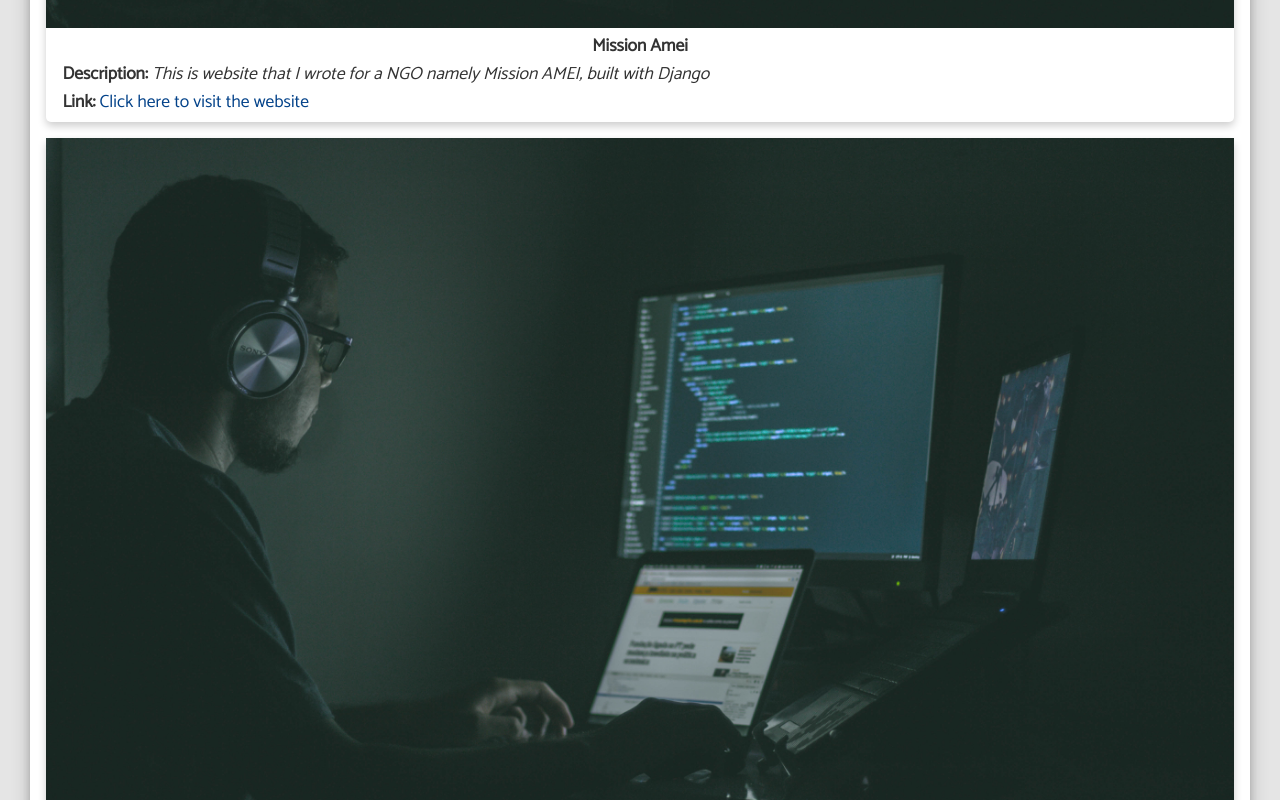
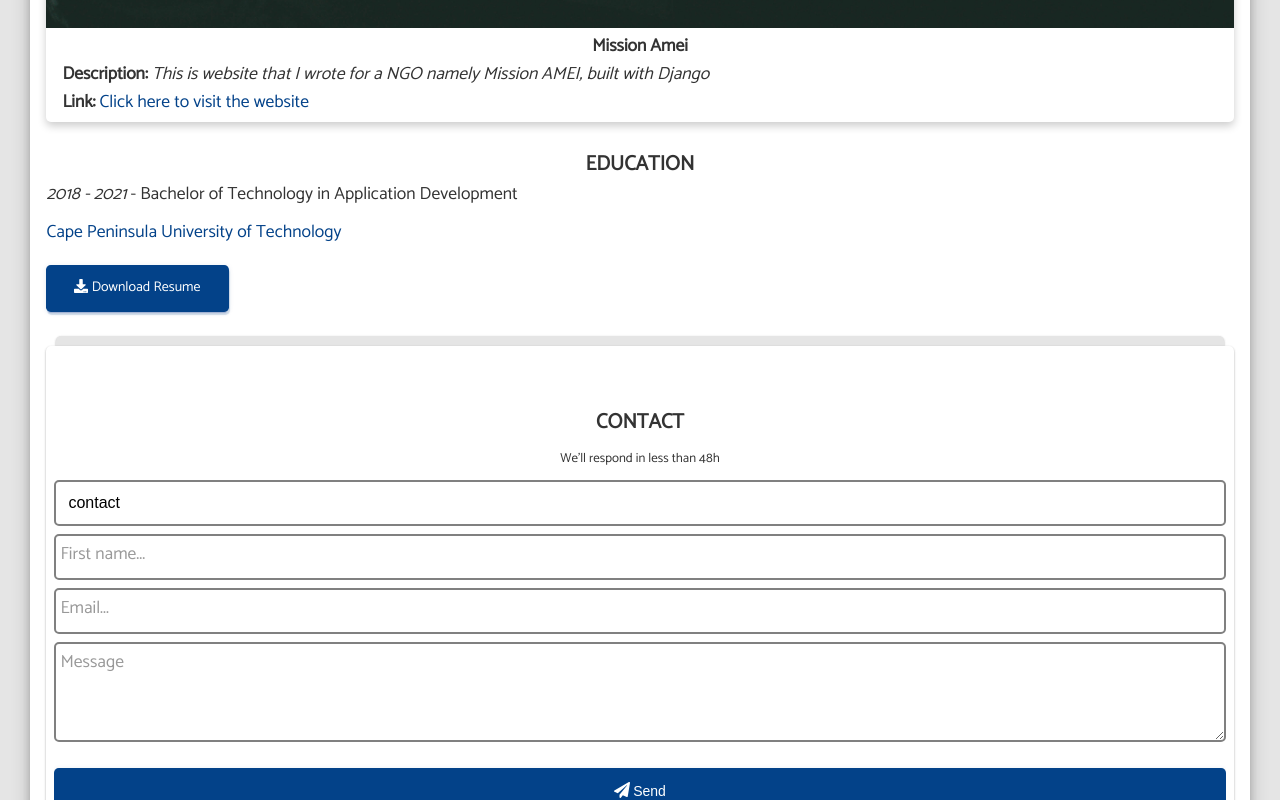
Before and after one commit to ChrisClaude/lulendo-claude-portfolio, a React (Create React App) app: page / in a window 1280 px wide. Shown: the part 3080-3880 px from the top of the page. Built offline with nearby package versions, Linux system fonts and the light colour scheme.

Commit message:
UI improved

```diff
--- a/src/components/Content.js
+++ b/src/components/Content.js
@@ -8,9 +8,9 @@ class Content extends Component {
 
     state = {
         langClass: [{label: "skills-lang text-center selected", project: ""},
-            {label: "skills-lang text-center", project: "hidden"},
-            {label: "skills-lang text-center", project: "hidden"},
-            {label: "skills-lang text-center", project: "hidden"}]
+            {label: "skills-lang text-center", project: "hide"},
+            {label: "skills-lang text-center", project: "hide"},
+            {label: "skills-lang text-center", project: "hide"}]
     };
 
     handleLanguageClick = (e) => {
@@ -42,7 +42,7 @@ class Content extends Component {
                 continue;
             }
             langClass[i].label = "skills-lang text-center";
-            langClass[i].project = "hidden";
+            langClass[i].project = "hide";
         }
         this.setState(langClass);
     }
@@ -183,7 +183,7 @@ class Content extends Component {
                         <h3 className="text-center" id="contact">CONTACT</h3>
                         <p className="text-center">We'll respond in less than 48h</p>
                         <form className="go-bottom" name="contact" method="POST" data-netlify-recaptcha="true" data-netlify="true">
-                            <input type="hidden" name="form-name" value="contact" />
+                            <input type="hide" name="form-name" value="contact" />
                             <div>
                                 <input type="text" name="name" id="name" required/>
                                 <label htmlFor="name">First name...</label>
```
